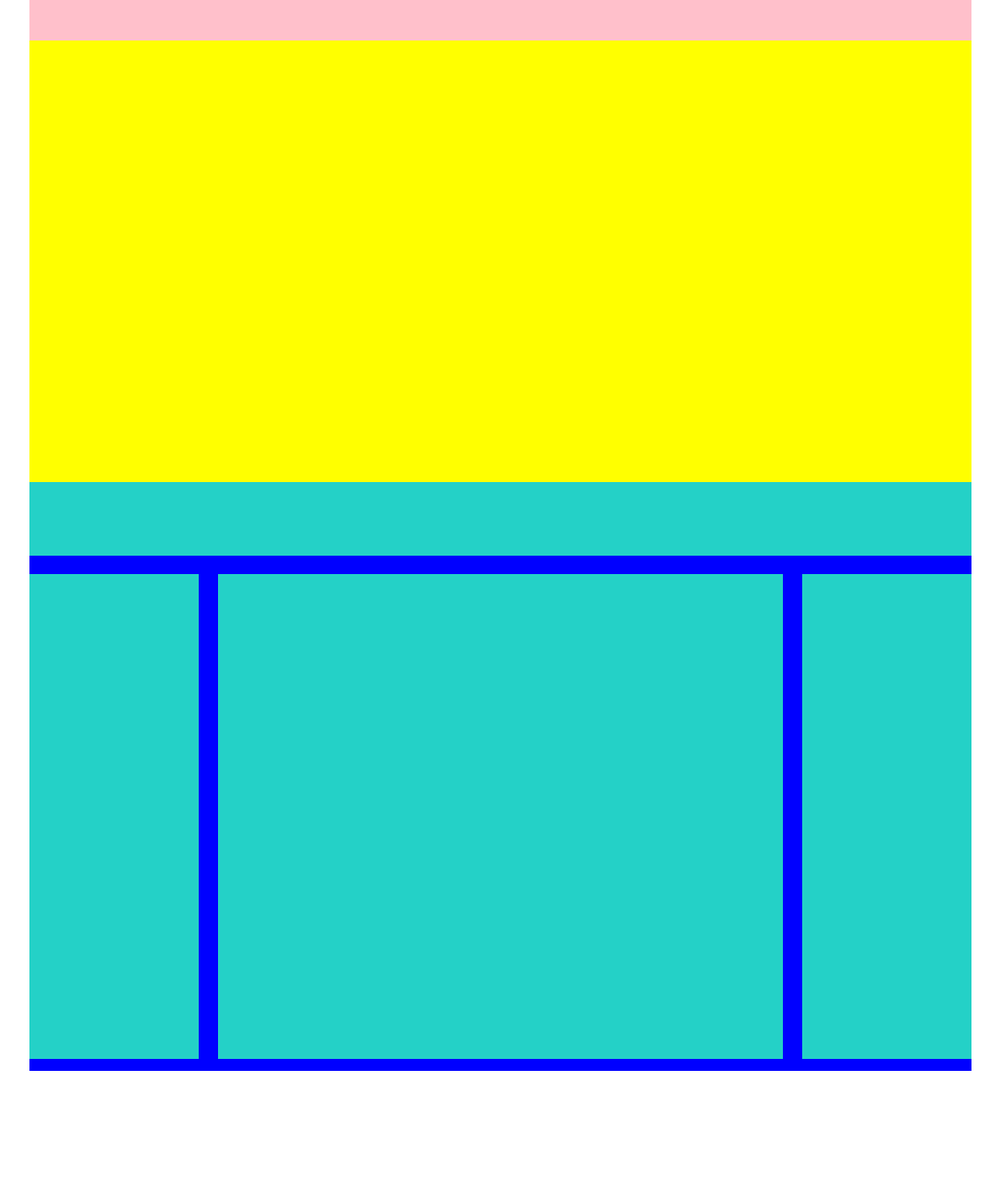
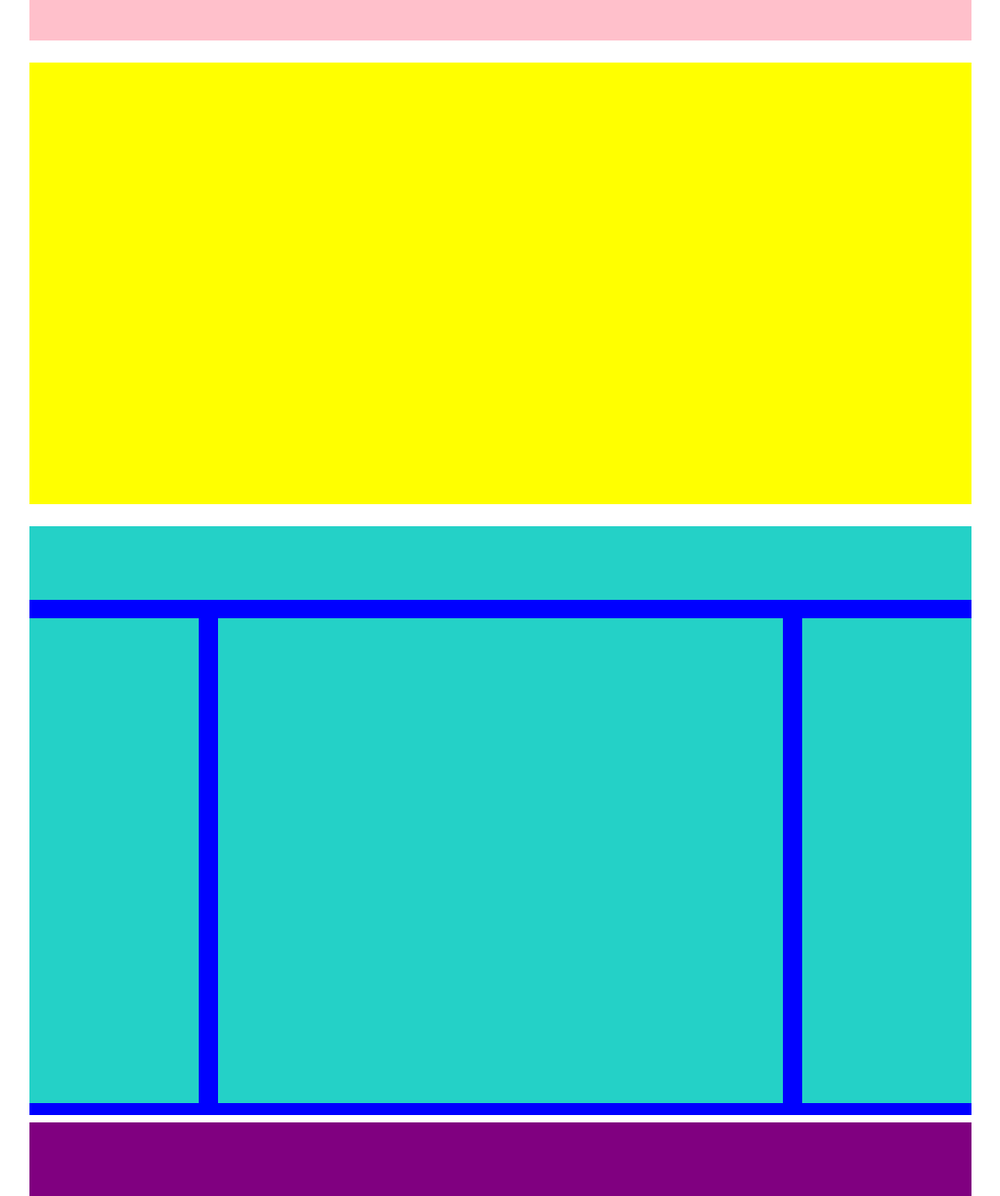
Before and after one commit to edoardomalfatto/htmlcss-struttura-wp, a plain HTML site: page index.html in a window 1280 px wide. Shown: the part 116-1416 px from the top of the page at 92% size, without its empty margins (96-1183 px from the left). Before the commit the page ends 1287 px from the top, so only its background shows below. Drawn offline with Linux system fonts and the light colour scheme.

Commit message:
completo

```diff
--- a/css/master.css
+++ b/css/master.css
@@ -19,6 +19,7 @@ section {
   height: 60vh;
   width: 100%;
   background-color: yellow;
+  margin:3vh 0;
 }
 
 .main_header {
@@ -53,3 +54,10 @@ margin-bottom: 2%;
   float:left;
   margin:2%;
 }
+
+footer {
+  height: 10vh;
+  width: 100%;
+  background-color: purple;
+  margin-top: 1vh;
+}
```
